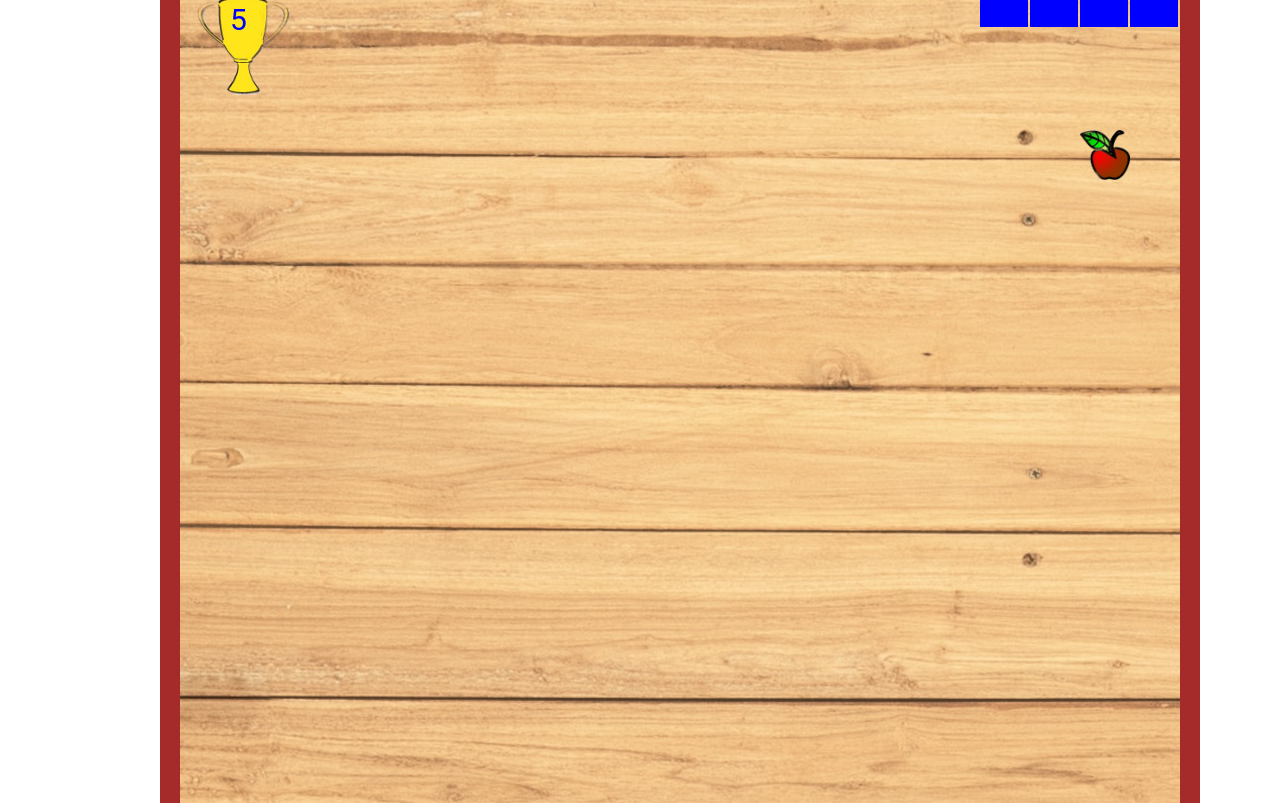
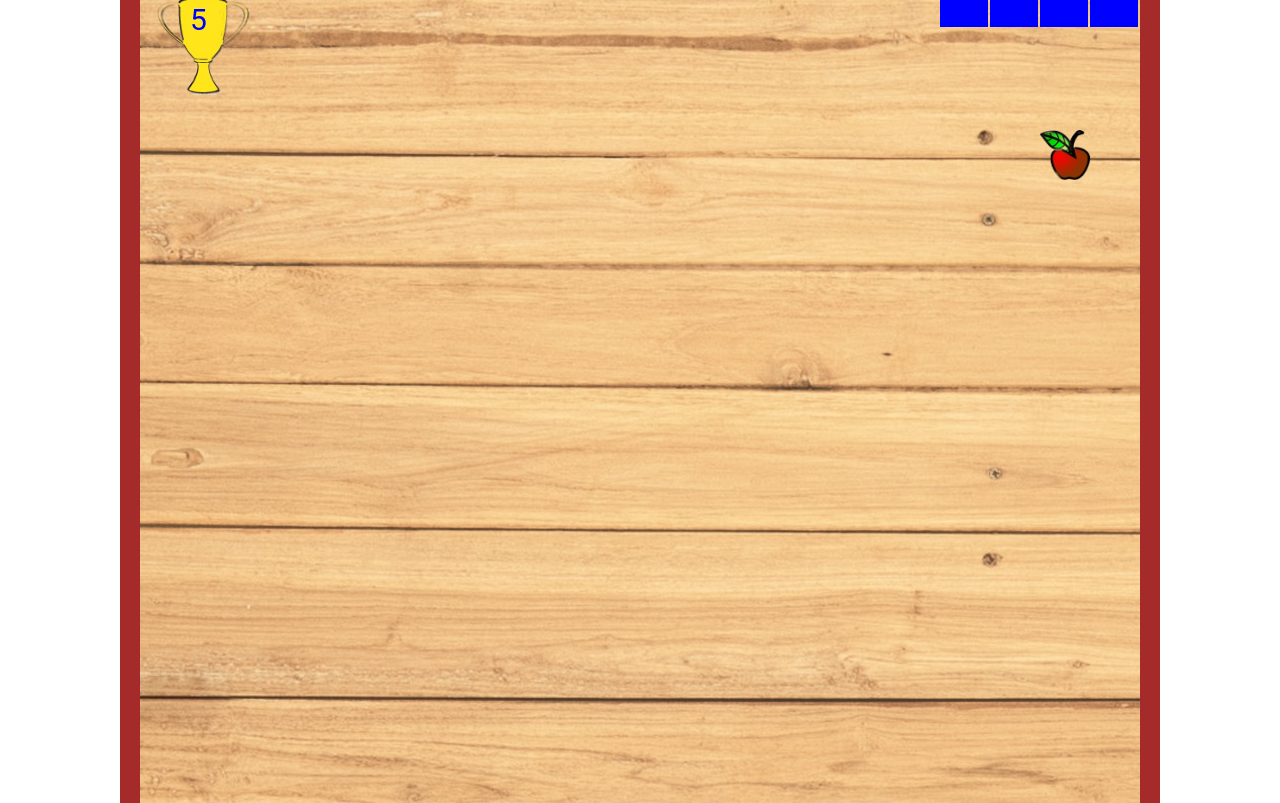
Before and after one commit to Kshitij-24/Snake-Game, a plain HTML site: page index.html in a window 1280 px wide. Shown: the top 803 px of the page. Drawn offline with Linux system fonts and the light colour scheme.

Commit message:
Update index.html

```diff
--- a/index.html
+++ b/index.html
@@ -18,7 +18,7 @@
 	            height: 1000px;
 	            left: 50%;
 	            top: 20%;
-	            margin-left: -480px;
+	            margin-left: -520px;
 	            margin-top: -200px;
             }
         </style>
```
